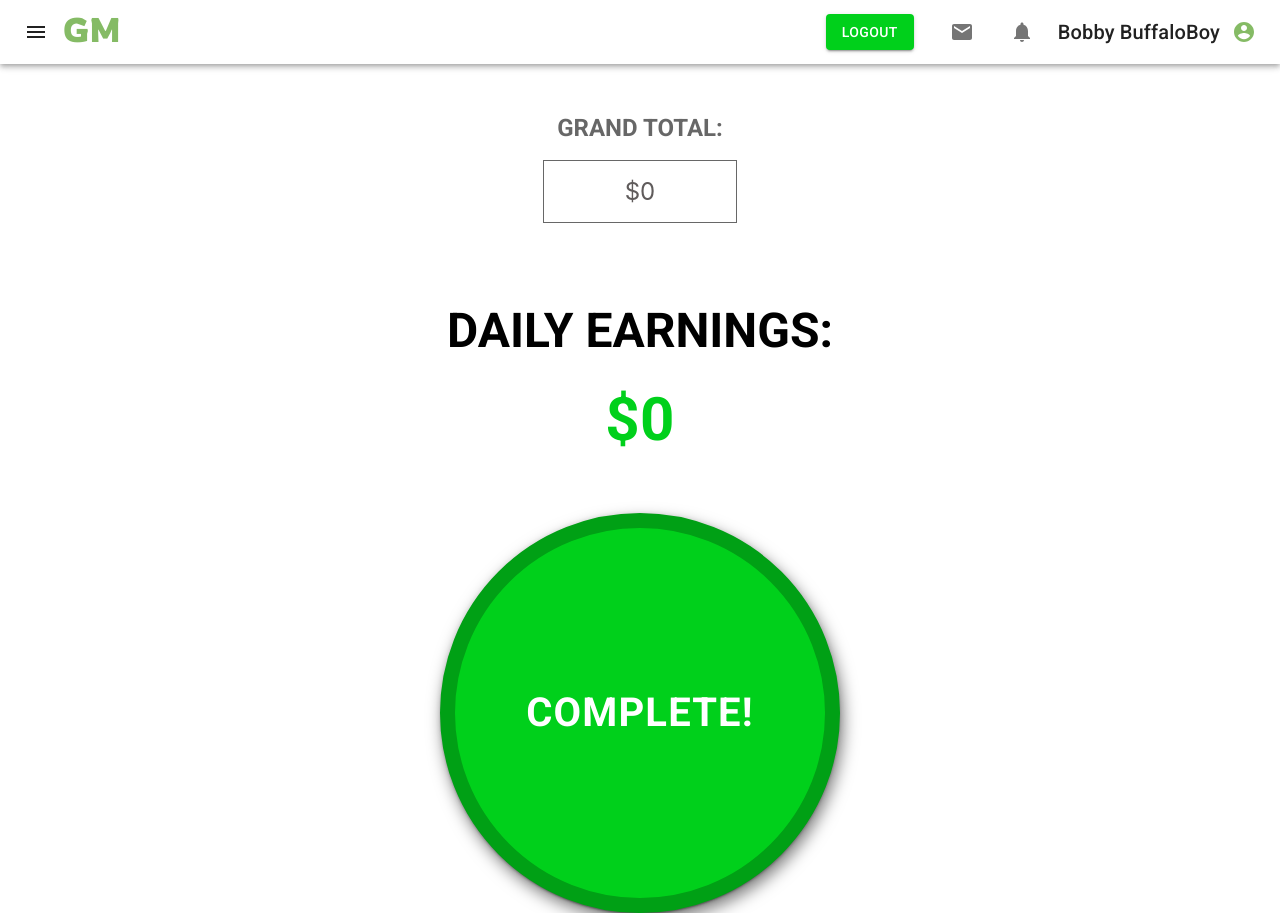
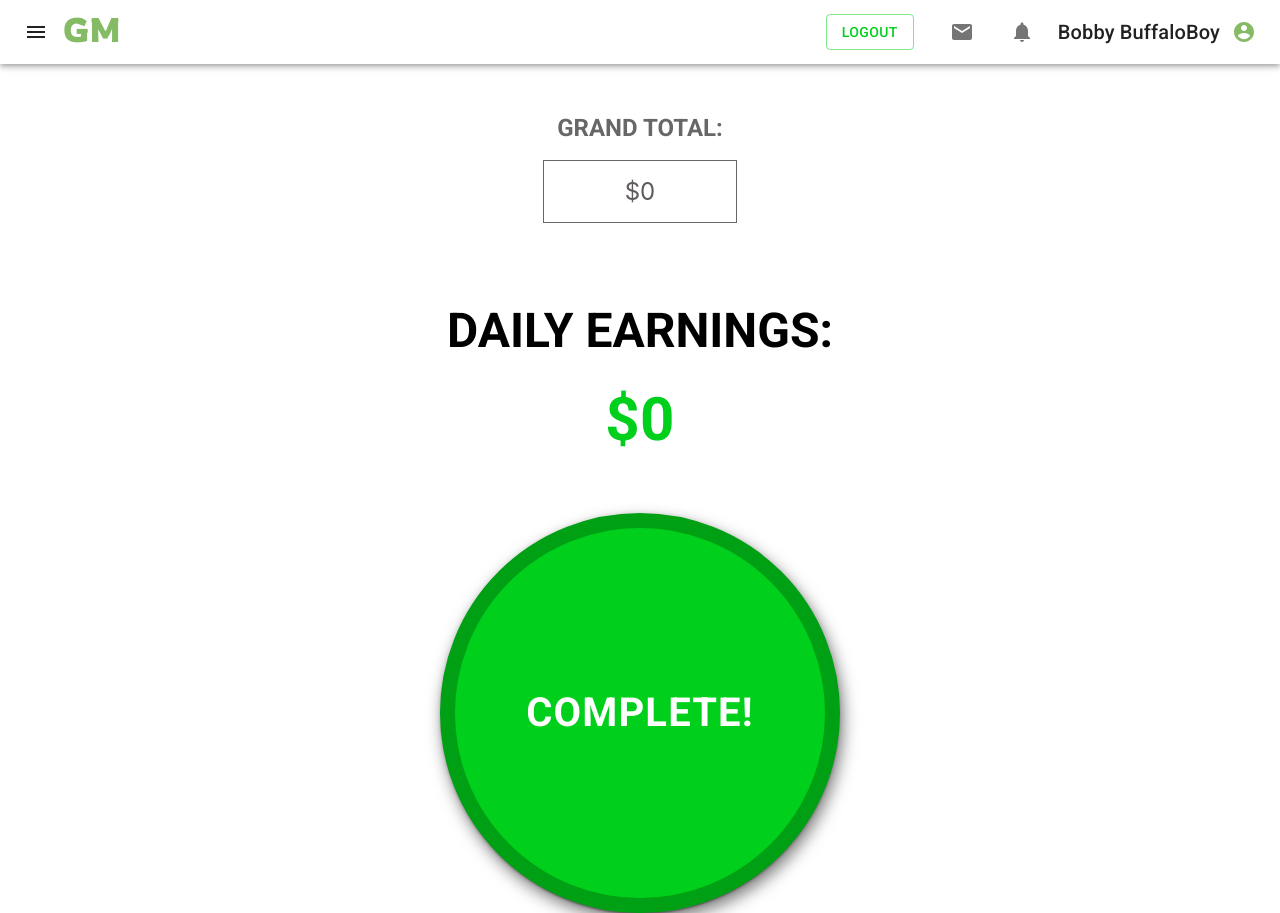
Before and after one commit to IPSMS/Good_Money_App, a React (Create React App) app in the folder GM_Frontend/: page /home in a window 1280 px wide. Built offline with nearby package versions, Linux system fonts and the light colour scheme; no server answers.

Commit message:
changed the logout button style

```diff
--- a/GM_Frontend/src/components/LogoutButton.js
+++ b/GM_Frontend/src/components/LogoutButton.js
@@ -9,7 +9,7 @@ import { Button } from "@material-ui/core/";
 
 const useStyles = makeStyles((theme) => ({
   button: {
-    color: "white",
+    color: theme.secondary,
   },
   logoutLink: {
     textDecoration: "none",
@@ -22,7 +22,7 @@ export default function LogoutButton() {
   return (
     <Link to="/" className={classes.logoutLink}>
       <Button
-        variant="contained"
+        variant="outlined"
         color="secondary"
         className={classes.button}
         onClick={() => {
```
